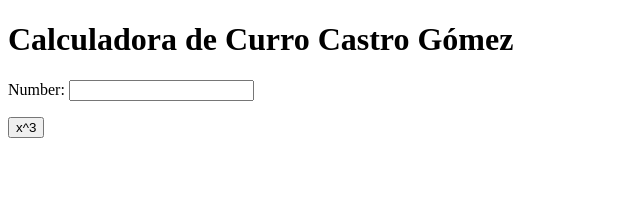
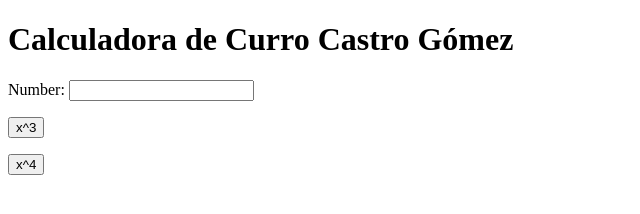
Before and after one commit to Currogomez/my_calculator, a plain HTML site: page index.html in a window 1280 px wide. Shown: the full height of the page, 0-640 px from the left. Drawn offline with Linux system fonts and the light colour scheme.

Commit message:
Update index.html

```diff
--- a/index.html
+++ b/index.html
@@ -11,11 +11,12 @@
         <p>
             <button onclick="cube()"> x^3 </button>
         </p>
-        <script type="text/javascript">
-            function cube() {
-                var num = document.getElementById("n1");
-                num.value = Math.pow(num.value, 3);
-            }
-        </script>
+    <button onclick="power_4()"> x^4 </button>
+    <script type="text/javascript">
+        function power_4() {
+            var num = document.getElementById("n1");
+            num.value = Math.pow(num.value, 4);
+        }
+    </script>
     </body>
 </html>
```
